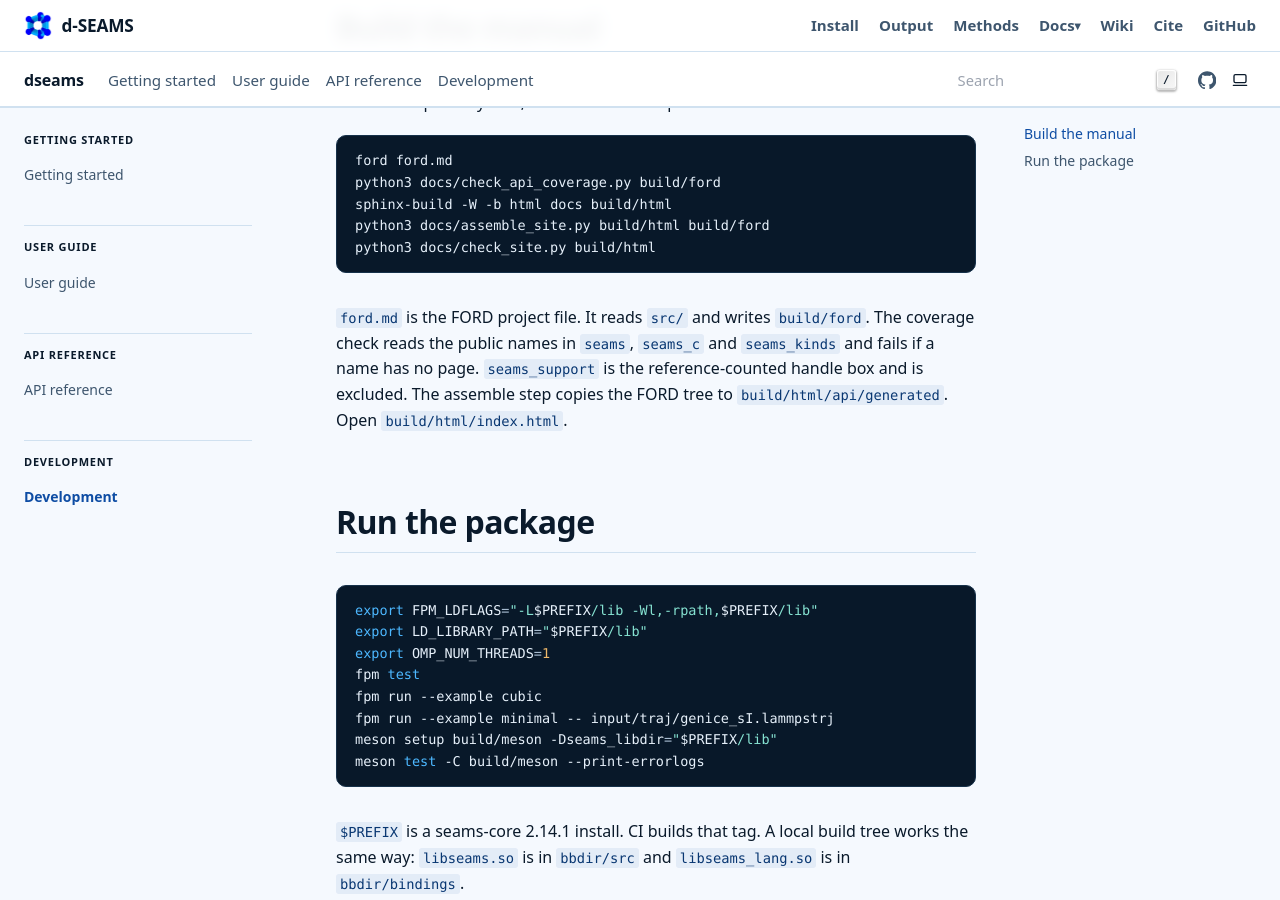
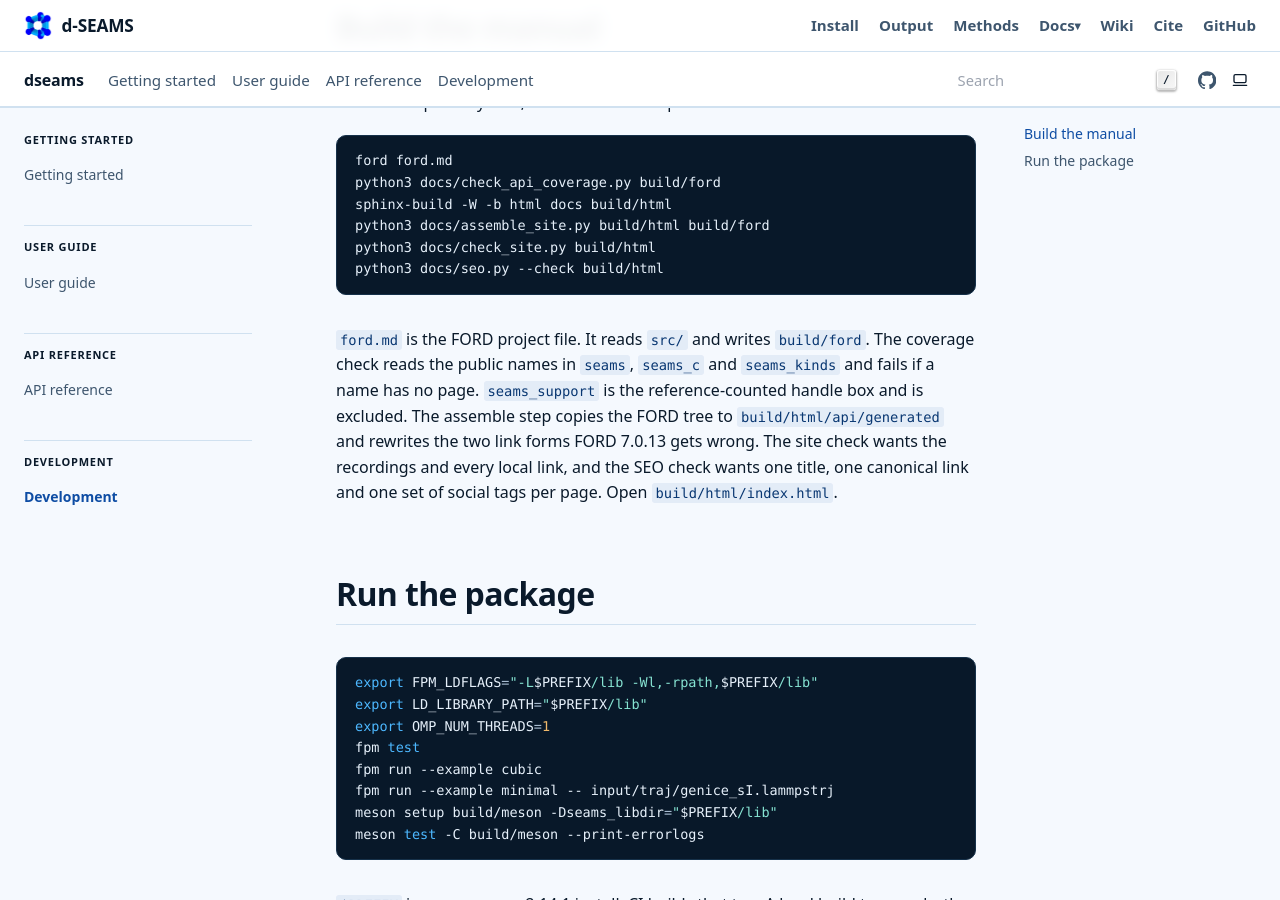
Before and after one commit to d-SEAMS/dseams-fortran, a Sphinx documentation site: the page built from docs/development/index.rst, in a window 1280 px wide and 900 px high, scrolled down 373 px. Built offline with Sphinx 7.4.7, drawn with Linux system fonts in a browser that asks for light colours.

Commit message:
docs: correct page titles, wording and the manual build steps
The tutorial and the API narrative were both titled Fortran, so the
navigation, the search results and the social tags carried the same
page twice; the tutorial is now Reading a trajectory. The user guide
index names the threads how-to it used to skip. The rings page says
the ring index is 1-based while the returned atom indices are 0-based.
The development page builds the manual with the SEO check CI runs.

```diff
--- a/docs/development/index.rst
+++ b/docs/development/index.rst
@@ -21,13 +21,17 @@ From the repository root, with FORD 7 and Sphinx installed:
    sphinx-build -W -b html docs build/html
    python3 docs/assemble_site.py build/html build/ford
    python3 docs/check_site.py build/html
+   python3 docs/seo.py --check build/html
 
 ``ford.md`` is the FORD project file. It reads ``src/`` and writes
 ``build/ford``. The coverage check reads the public names in
 ``seams``, ``seams_c`` and ``seams_kinds`` and fails if a name has no
 page. ``seams_support`` is the reference-counted handle box and is
 excluded. The assemble step copies the FORD tree to
-``build/html/api/generated``. Open ``build/html/index.html``.
+``build/html/api/generated`` and rewrites the two link forms FORD
+7.0.13 gets wrong. The site check wants the recordings and every
+local link, and the SEO check wants one title, one canonical link and
+one set of social tags per page. Open ``build/html/index.html``.
 
 Run the package
 ---------------
--- a/docs/user-guide/index.rst
+++ b/docs/user-guide/index.rst
@@ -2,7 +2,8 @@ User guide
 ==========
 
 Tutorials walk through one analysis on a real frame. How-tos are the
-build, the error arguments, and the language-front task.
+build, the error arguments, the thread count, and the language-front
+task.
 
 .. toctree::
    :maxdepth: 2
--- a/docs/user-guide/tutorials/bulk-ice.rst
+++ b/docs/user-guide/tutorials/bulk-ice.rst
@@ -11,7 +11,8 @@ Ice Ih
 ------
 
 ``input/traj/ice1h.lammpstrj`` is 128 waters. The program on the
-`Fortran <../../tutorials/fortran.html>`_ page reads it. CHILL+ labels
+`Reading a trajectory <../../tutorials/fortran.html>`_ page reads it.
+CHILL+ labels
 every molecule hexagonal, the cage search finds 128 hexagonal cages
 and no double-diamond cage, and the ring histogram holds 256
 six-rings. The mean local q6 is 0.62585547.
--- a/docs/user-guide/tutorials/rings.rst
+++ b/docs/user-guide/tutorials/rings.rst
@@ -22,7 +22,8 @@ On ``input/traj/genice_sI.lammpstrj``, with ``max_depth=6``:
 ``call rings%fraction(6_seams_int, fraction)`` is the fraction of
 atoms that sit on a six-ring. Size 0 counts atoms that sit on any
 ring. ``call rings%vertices(1_seams_int, atoms)`` returns the atom
-indices of the first ring. The index is 1-based.
+indices of the first ring. The ring index is 1-based; the atom
+indices come back 0-based, as in ``seams.h``.
 
 Ice Ih
 ------
```
Also changed, not shown: changelog.d/+manual-pages.fixed.md (added, +1 -0 lines), docs/tutorials/fortran.md (+1 -1 lines).
